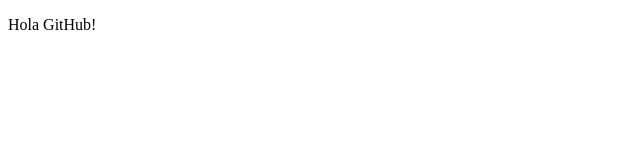
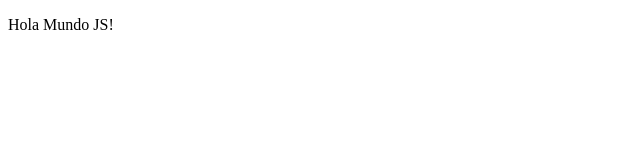
Before and after one commit to MiguelTabares/infocenterCursojs, a plain HTML site: page index.html in a window 1280 px wide. Shown: the full height of the page, 0-640 px from the left. Drawn offline with Linux system fonts and the light colour scheme.

Commit message:
Update index.html

```diff
--- a/index.html
+++ b/index.html
@@ -6,8 +6,7 @@
     <title>Document</title>
 </head>
 <body>
-    <p>Hola GitHub!</p>
-        <script type="text/javascript">
+    <script type="text/javascript">
         //Declaración EXPLÍCITA:
         var nombre_persona = "Miguel";
         console.log(nombre_persona)  // -> console.log() Imprime la SALIDA del script en el contexto del servidor o navegador. Equivale al print de python.
@@ -37,6 +36,8 @@
         const ALTURA = 1.69;
         console.log(ALTURA)
         //Al declarar una constante, de debe especificar su nombre EN MAYÚSCULAS (como buena práctica) e inmediatamente asignarle su valor constante.
-        </script>
+    </script>
+    <p>Hola Mundo JS!</p>
+
 </body>
 </html>
```
